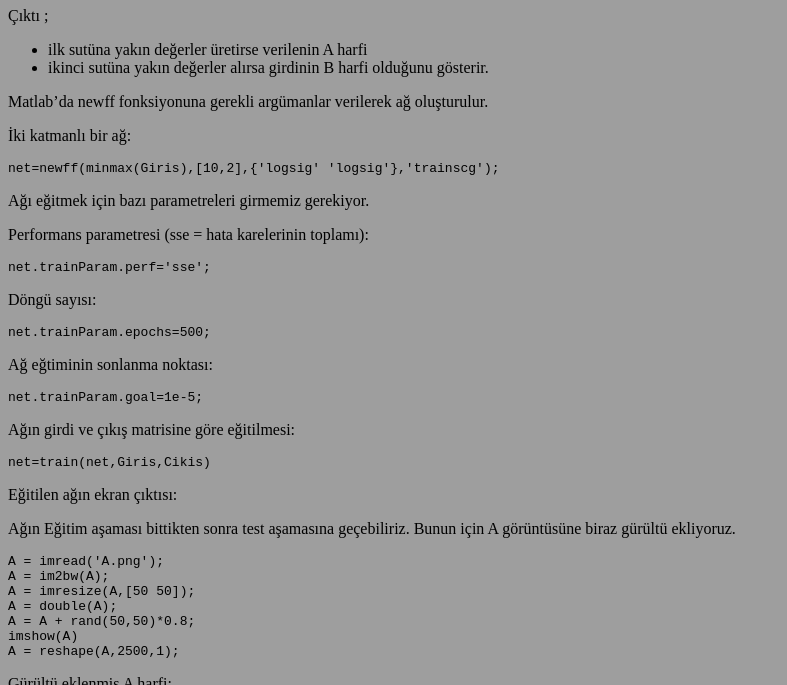
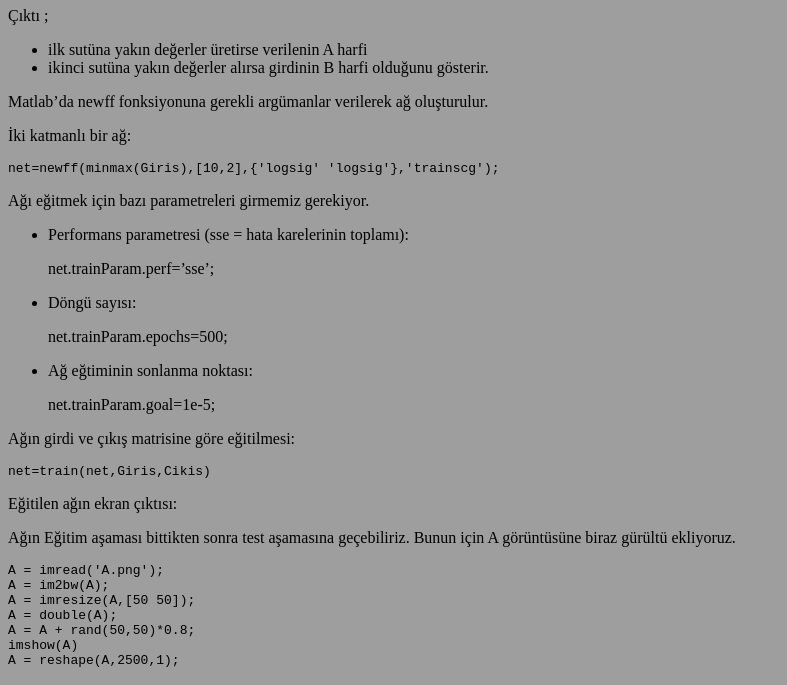
Before and after one commit to elifgul/elifgul.github.com, a Jekyll site: the page built from 1/_posts/2013-02-11-ysa-ile-karakter-tanimlama.md, in a window 1280 px wide and 900 px high, scrolled down 1153 px, cut to the strip 0-685 px from the top of the window. Shown: the whole strip, without its empty margins (0-787 px from the left). Built offline with Jekyll 4.4.1, drawn with Linux system fonts in a browser that asks for light colours; comment, search, counter and statistics services are not loaded.

Commit message:
imla hatasi

```diff
--- a/1/_posts/2013-02-11-ysa-ile-karakter-tanimlama.md
+++ b/1/_posts/2013-02-11-ysa-ile-karakter-tanimlama.md
@@ -43,6 +43,7 @@ topluyoruz.
     Giris(:,2) = B;
 
 Giris matrisinin;
+
 * 1. sutünu A harfinin sutün değerini
 * 2. sutünu B harfinin sutün değerini tutmaktadır.
 
@@ -58,10 +59,9 @@ Ağda girişe uygun Cikis matrisi de iki durumdan oluşmaktadır.
 Bu harf ya A'dır ya da B'dir demenin numarik ifadesidir.
 
 Çıktı ;
+
 * ilk sutüna yakın değerler üretirse verilenin A harfi
 * ikinci sutüna yakın değerler alırsa girdinin B harfi olduğunu gösterir.
-
-
 
 Matlab'da newff fonksiyonuna gerekli argümanlar verilerek ağ oluşturulur.
 
@@ -71,15 +71,15 @@ Matlab'da newff fonksiyonuna gerekli argümanlar verilerek ağ oluşturulur.
 
 Ağı eğitmek için bazı parametreleri girmemiz gerekiyor.
 
-Performans parametresi (sse = hata karelerinin toplamı):
+* Performans parametresi (sse = hata karelerinin toplamı):
 
     net.trainParam.perf='sse';
 
-Döngü sayısı:
+* Döngü sayısı:
 
     net.trainParam.epochs=500;
 
-Ağ eğtiminin sonlanma noktası:
+* Ağ eğtiminin sonlanma noktası:
 
     net.trainParam.goal=1e-5;
 
```
